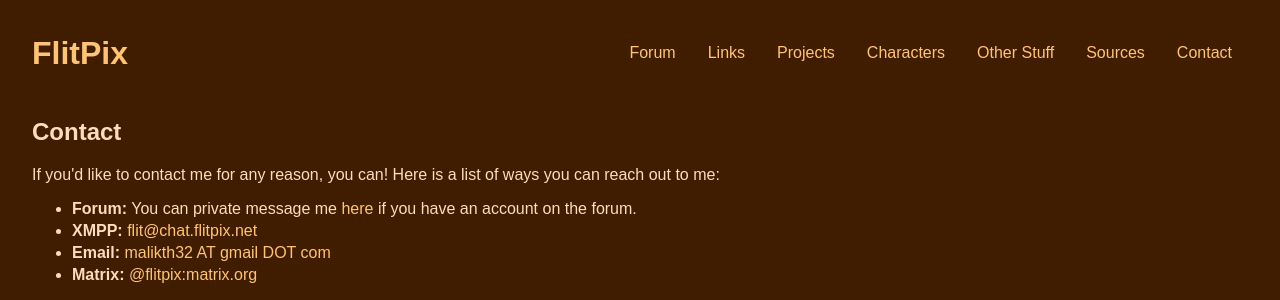
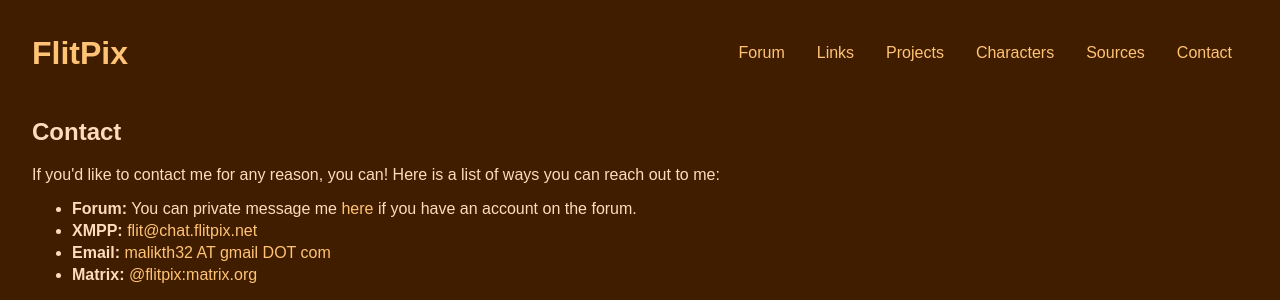
Before and after one commit to FlitPix/website, a PHP site: page /contact.php in a window 1280 px wide. Shown: the top 300 px of the page. Run offline with PHP 8.4, Linux system fonts and the light colour scheme.

Commit message:
Remove broken navbar link

```diff
--- a/includes/navbar.php
+++ b/includes/navbar.php
@@ -5,7 +5,6 @@
         <li class="nav-item"><a href="links.php">Links</a></li>
         <li class="nav-item"><a href="projects.php">Projects</a></li>
         <li class="nav-item"><a href="ocs.php">Characters</a></li>
-        <li class="nav-item"><a href="otherstuff.php">Other Stuff</a></li>
         <li class="nav-item"><a href="sources.php">Sources</a></li>
         <li class="nav-item"><a href="contact.php">Contact</a></li>
     </ul>
```
